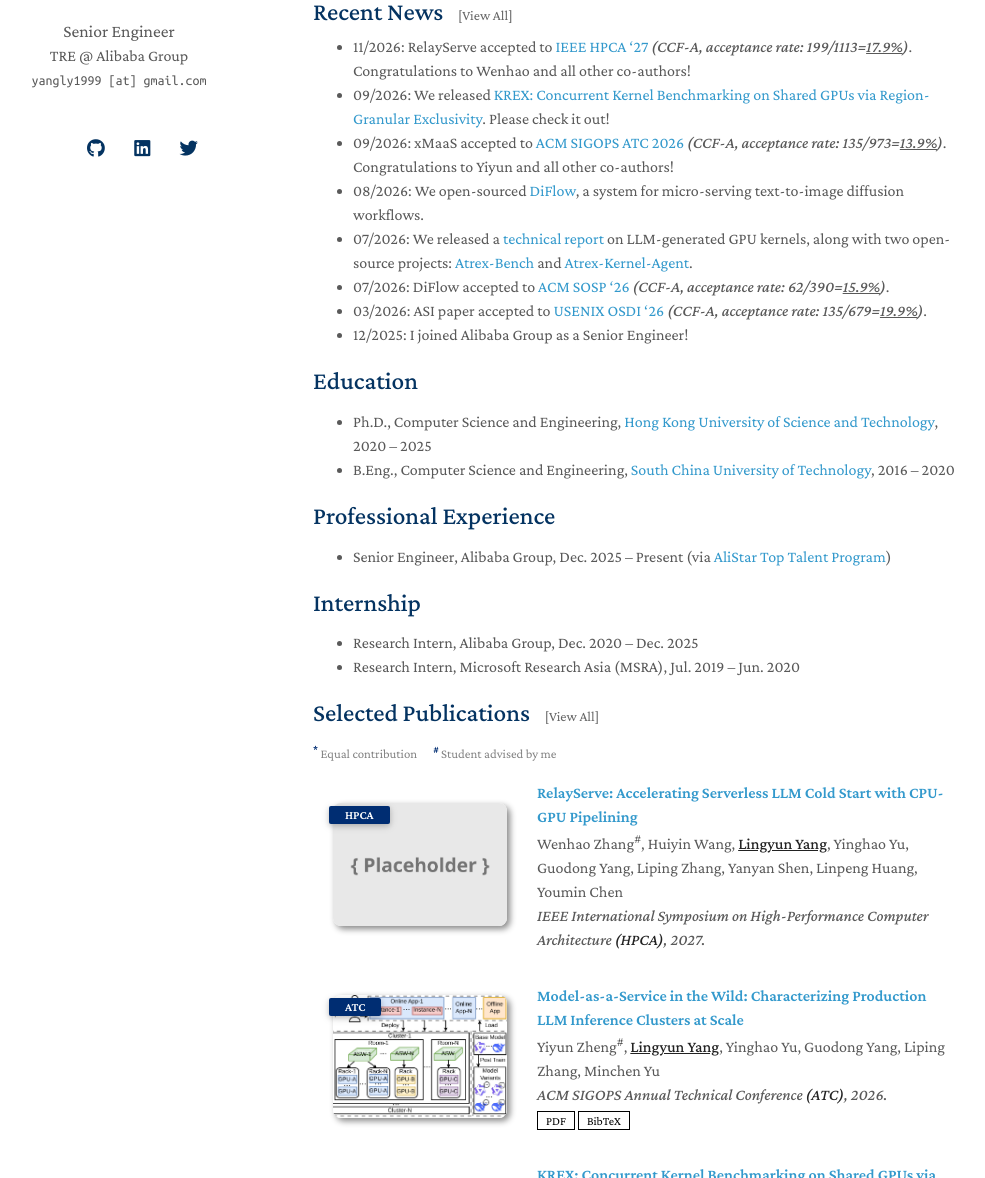
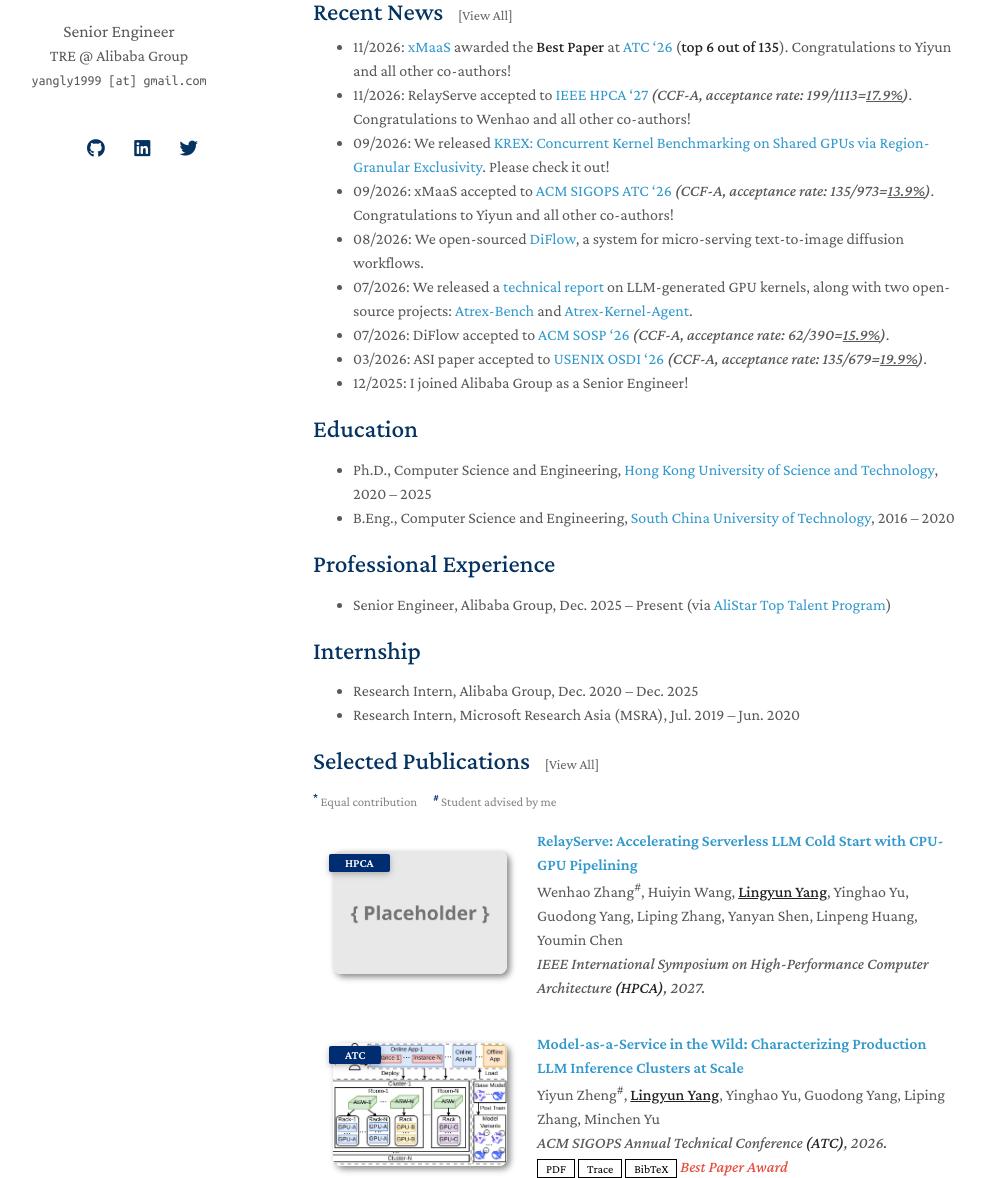
Before and after one commit to mental2008/academic-profile, a Jekyll site: the page built from index.md, in a window 1280 px wide and 1400 px high, scrolled down 473 px. Shown: the part 222-1400 px from the top of the window, without its empty margins (157-1142 px from the left). Built offline with Jekyll 4.4.1, drawn with Linux system fonts in a browser that asks for light colours; nearby versions of some CDN libraries; a style sheet for code colours, icons or effects is not loaded; our own code applies the rules of GitHub Pages for plain Markdown files.

Commit message:
Highlight xMaaS best paper award and trace

```diff
--- a/_data/publications.yml
+++ b/_data/publications.yml
@@ -14,8 +14,10 @@ main:
     conference: ACM SIGOPS Annual Technical Conference <strong>(ATC)</strong>, 2026.
     source: https://dl.acm.org/doi/10.1145/3828523.3857044
     pdf: ./assets/files/xmaas-atc26.pdf
+    trace: https://github.com/alibaba/clusterdata/tree/master/cluster-trace-v2026-maas
     bibtex: ./assets/files/xmaas-atc26.txt
     image: ./assets/img/xmaas-cover.png
+    notes: Best Paper Award
     selected: true
 
   - title: "KREX: Concurrent Kernel Benchmarking on Shared GPUs via Region-Granular Exclusivity"
--- a/_includes/news.md
+++ b/_includes/news.md
@@ -4,9 +4,10 @@
 
 <div class="news" style="margin-bottom: 20px;">
 {% capture recent_news %}
+- 11/2026: [xMaaS](https://dl.acm.org/doi/10.1145/3828523.3857044) awarded the **Best Paper** at [ATC '26](https://atc.sigops.org/2026/index.html) (**top 6 out of 135**). Congratulations to Yiyun and all other co-authors!
 - 11/2026: RelayServe accepted to [IEEE HPCA '27](https://hpca2027.hotcrp.com/u/0/paper/1013) *(CCF-A, acceptance rate: 199/1113=<u>17.9%</u>)*. Congratulations to Wenhao and all other co-authors!
 - 09/2026: We released [KREX: Concurrent Kernel Benchmarking on Shared GPUs via Region-Granular Exclusivity](https://arxiv.org/abs/2609.30057). Please check it out!
-- 09/2026: xMaaS accepted to [ACM SIGOPS ATC 2026](https://atc.sigops.org/2026/index.html) *(CCF-A, acceptance rate: 135/973=<u>13.9%</u>)*. Congratulations to Yiyun and all other co-authors!
+- 09/2026: xMaaS accepted to [ACM SIGOPS ATC '26](https://atc.sigops.org/2026/index.html) *(CCF-A, acceptance rate: 135/973=<u>13.9%</u>)*. Congratulations to Yiyun and all other co-authors!
 - 08/2026: We open-sourced [DiFlow](https://github.com/diflow-project/diflow), a system for micro-serving text-to-image diffusion workflows.
 - 07/2026: We released a [technical report](https://arxiv.org/abs/2607.14541) on LLM-generated GPU kernels, along with two open-source projects: [Atrex-Bench](https://github.com/alibaba/atrex-bench) and [Atrex-Kernel-Agent](https://github.com/alibaba/atrex-kernel-agent).
 - 07/2026: DiFlow accepted to [ACM SOSP '26](https://sigops.org/s/conferences/sosp/2026/) *(CCF-A, acceptance rate: 62/390=<u>15.9%</u>)*.
@@ -19,9 +20,10 @@
 <!-- All News Section (Hidden by default) -->
 <div id="all-news" style="display: none;">
 {% capture all_news %}
+- 11/2026: [xMaaS](https://dl.acm.org/doi/10.1145/3828523.3857044) awarded the **Best Paper** at [ATC '26](https://atc.sigops.org/2026/index.html) (**top 6 out of 135**). Congratulations to Yiyun and all other co-authors!
 - 11/2026: RelayServe accepted to [IEEE HPCA '27](https://hpca2027.hotcrp.com/u/0/paper/1013) *(CCF-A, acceptance rate: 199/1113=<u>17.9%</u>)*. Congratulations to Wenhao and all other co-authors!
 - 09/2026: We released [KREX: Concurrent Kernel Benchmarking on Shared GPUs via Region-Granular Exclusivity](https://arxiv.org/abs/2609.30057). Please check it out!
-- 09/2026: xMaaS accepted to [ACM SIGOPS ATC 2026](https://atc.sigops.org/2026/index.html) *(CCF-A, acceptance rate: 135/973=<u>13.9%</u>)*. Congratulations to Yiyun and all other co-authors!
+- 09/2026: xMaaS accepted to [ACM SIGOPS ATC '26](https://atc.sigops.org/2026/index.html) *(CCF-A, acceptance rate: 135/973=<u>13.9%</u>)*. Congratulations to Yiyun and all other co-authors!
 - 08/2026: We open-sourced [DiFlow](https://github.com/diflow-project/diflow), a system for micro-serving text-to-image diffusion workflows.
 - 07/2026: We released a [technical report](https://arxiv.org/abs/2607.14541) on LLM-generated GPU kernels, along with two open-source projects: [Atrex-Bench](https://github.com/alibaba/atrex-bench) and [Atrex-Kernel-Agent](https://github.com/alibaba/atrex-kernel-agent).
 - 07/2026: DiFlow accepted to [ACM SOSP '26](https://sigops.org/s/conferences/sosp/2026/) *(CCF-A, acceptance rate: 62/390=<u>15.9%</u>)*.
```
